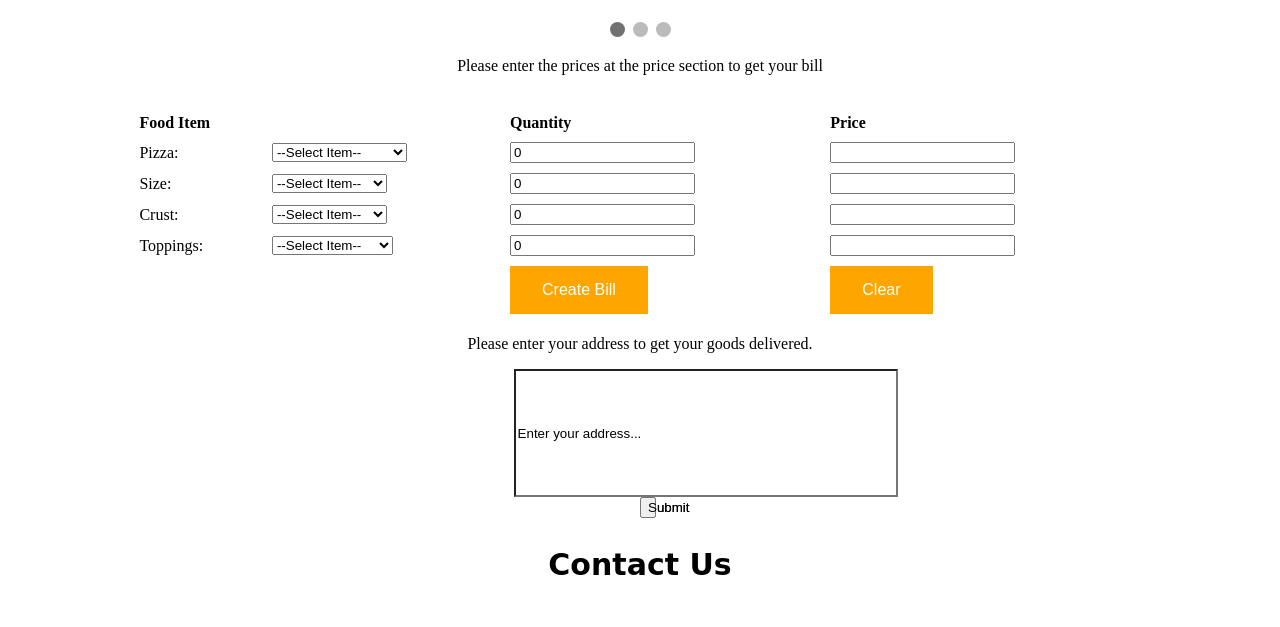
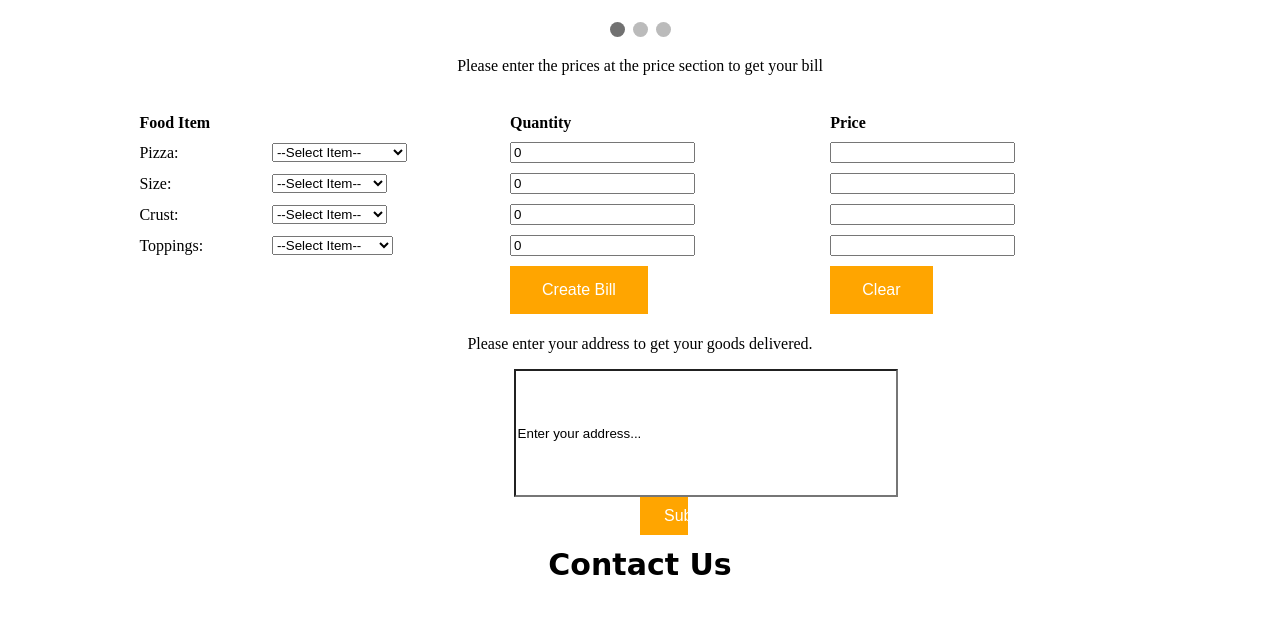
Before and after one commit to edwardmbitsi/Pizza-Kingdom, a plain HTML site: page index.html in a window 1280 px wide. Shown: the part 2565-3192 px from the top of the page. Drawn offline with Linux system fonts and the light colour scheme; a web font is replaced by a local one.

Commit message:
Update index.html

```diff
--- a/index.html
+++ b/index.html
@@ -109,6 +109,17 @@
          position: absolute;
          left: 50%;
          right: 50%;
+	 background-color: orange;
+         border: none;
+         color: white;
+         padding: 10px 24px;
+         text-align: center;
+         text-decoration: none;
+         display: inline-block;
+         font-size: 16px;
+        }
+        #myBtn:hover{
+        box-shadow: 0 12px 16px 0 rgba(0,0,0,0.24), 0 17px 50px 0 rgba(0,0,0,0.19);
         }
        </style>
 </head>
```
